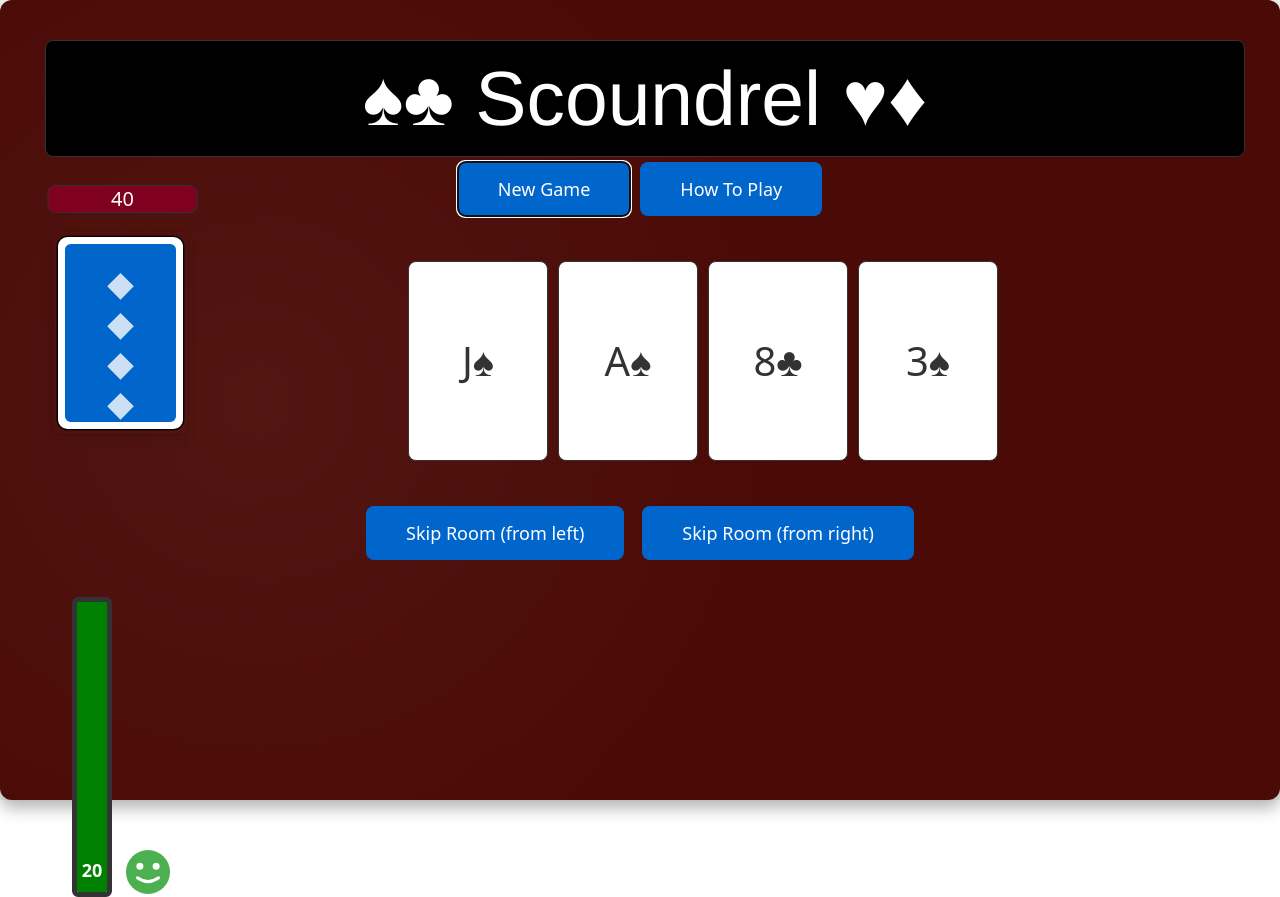
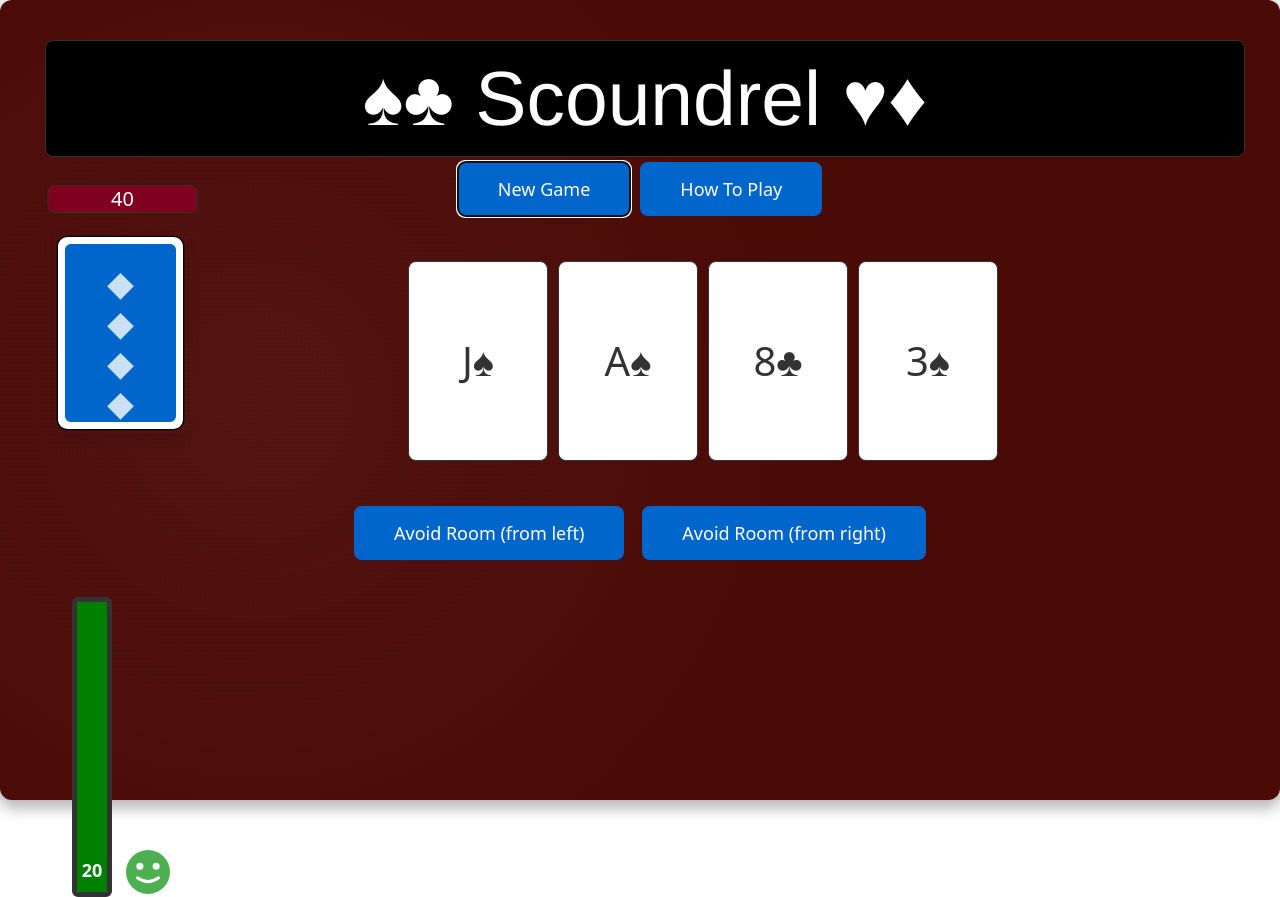
Before and after one commit to aallen43/Scoundrel-React, a React (Vite) app: page / in a window 1280 px wide. Both pictures are taken after a click on the button "New Game". Built offline with nearby package versions, Linux system fonts and the light colour scheme.

Commit message:
Renamed buttons to 'Avoid Room' instead of 'Skip Room' along with allowing Card keys to be of type string or number

```diff
--- a/src/App.tsx
+++ b/src/App.tsx
@@ -221,7 +221,7 @@ function App() {
                                         : {}
                                 }
                             >
-                                Skip Room (from left)
+                                Avoid Room (from left)
                             </button>
                             <button
                                 className="draw-button"
@@ -236,7 +236,7 @@ function App() {
                                         : {}
                                 }
                             >
-                                Skip Room (from right)
+                                Avoid Room (from right)
                             </button>
                         </div>
                         <div className="player-row">
--- a/src/components/Card.tsx
+++ b/src/components/Card.tsx
@@ -1,7 +1,7 @@
 import type { ReactNode } from "react";
 
 interface Props {
-    key: number;
+    key: number | string;
     children: ReactNode;
     isGameOver?: boolean;
     onClick?: () => void;
--- a/src/components/Inventory.tsx
+++ b/src/components/Inventory.tsx
@@ -9,8 +9,8 @@ interface Props {
 export default function Inventory({ inventory }: Props) {
     return (
         <div className="card-stack" aria-hidden={inventory.length === 0}>
-            {inventory.map((c, i) => (
-                <Card key={i}>
+            {inventory.map((c) => (
+                <Card key={`${c.suit}-${c.value}`}>
                     <p className="card-rank">{c.value}</p>
                     <p
                         style={{
```
